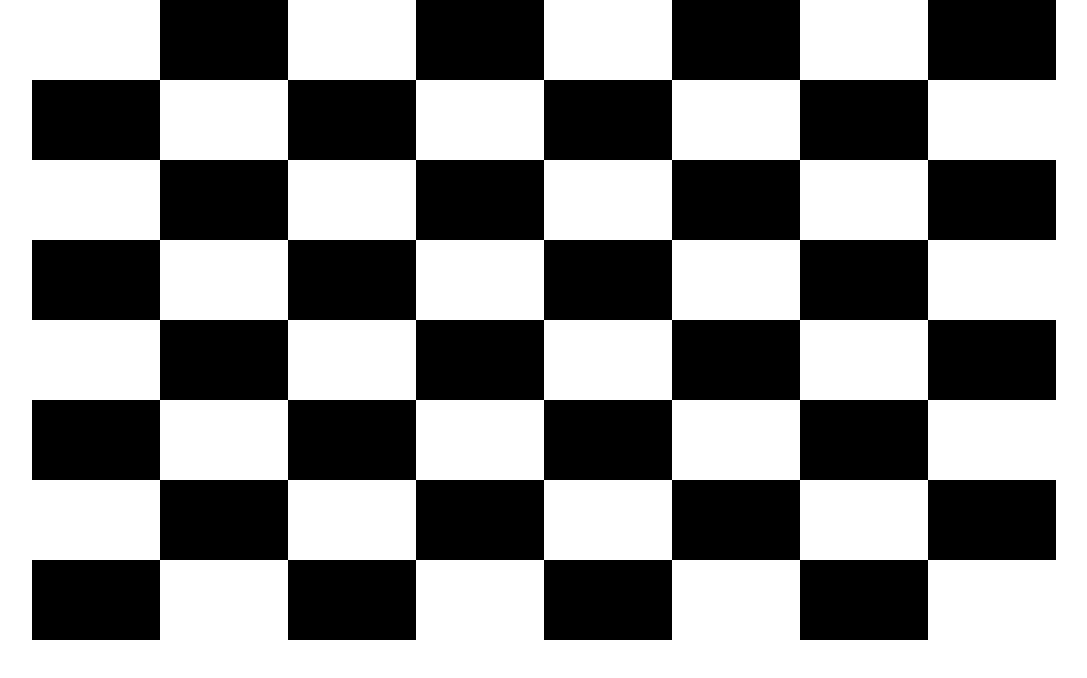
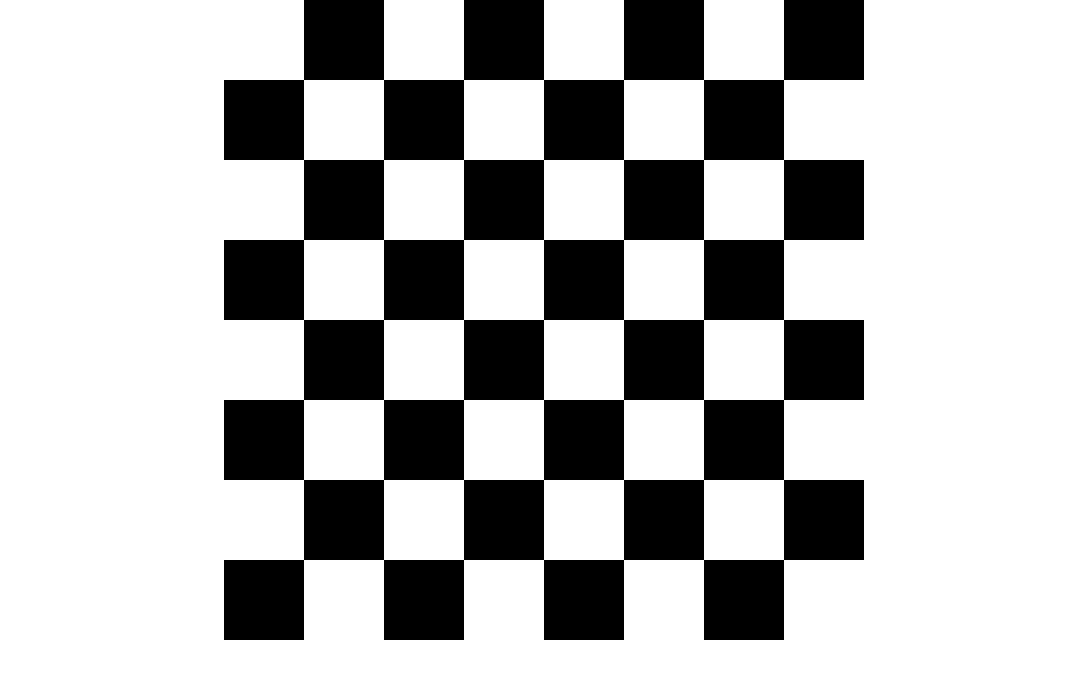
Before and after one commit to Rusikx/nuxt-chess, a Nuxt app: page / in a window 1280 px wide. Shown: the top 678 px of the page, without its empty margins (96-1183 px from the left). Built offline with nearby package versions, Linux system fonts and the light colour scheme.

Commit message:
Created void components figure and fixed styles board, cell

```diff
--- /dev/null
+++ b/components/atoms/BaseFigure.vue
@@ -0,0 +1,12 @@
+<template>
+</template>
+
+<script>
+export default {
+  name: "BaseFigure"
+}
+</script>
+
+<style scoped>
+
+</style>
--- /dev/null
+++ b/components/molecules/TheFigure.vue
@@ -0,0 +1,13 @@
+<template>
+
+</template>
+
+<script>
+export default {
+name: "TheFigure"
+}
+</script>
+
+<style scoped>
+
+</style>
--- a/components/organisms/TheCell.vue
+++ b/components/organisms/TheCell.vue
@@ -31,7 +31,7 @@ export default {
 <style scoped>
 .cell {
   display: block;
-  width: 10vw;
+  width: 10vh;
   height: 10vh;
 }
 
--- a/components/templates/TheBoard.vue
+++ b/components/templates/TheBoard.vue
@@ -5,7 +5,7 @@
         v-for="(cell, j) in row"
         :key="`${i}-${j}`"
         :position="{i, j}"
-        :figure="boardActive[i][j]"
+        :figure="getFigure(i, j)"
         :is-white="cell !== 1"
       />
     </template>
@@ -36,8 +36,8 @@ export default {
     move(x, y, a, b) {
       this.$store.commit('board/SET_MOVE', {x, y, a, b})
     },
-    getFigure() {
-
+    getFigure(i, j) {
+      return this.boardActive[i][j]
     },
   },
 }
@@ -46,9 +46,9 @@ export default {
 <style scoped>
 .board {
   display: grid;
-  grid-template-columns: repeat(8, 10vw);
+  grid-template-columns: repeat(8, 10vh);
   grid-template-rows: repeat(8, 10vh);
-  width: 80vw;
+  width: 80vh;
   height: 80vh;
   background-color: aqua;
 }
```
